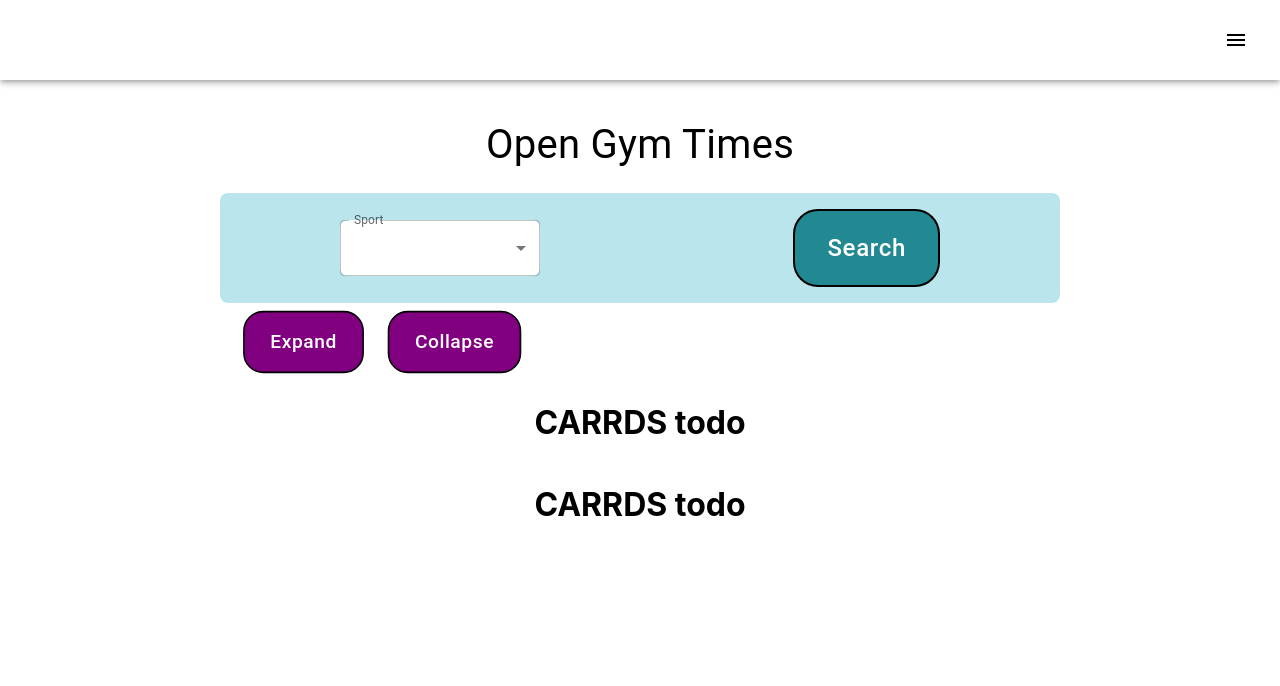
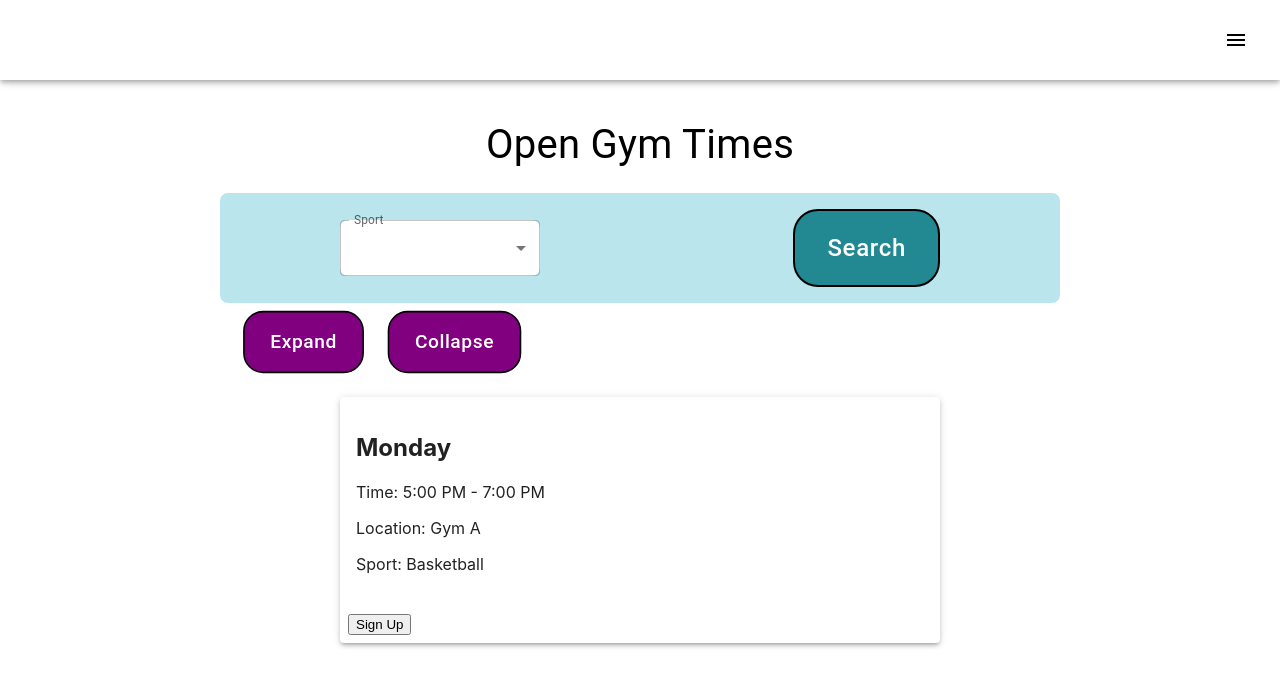
Before and after one commit to camy-code/gymViewerFrontEnd, a React (Create React App) app: page / in a window 1280 px wide. Shown: the top 686 px of the page. Built offline with nearby package versions, Linux system fonts and the light colour scheme.

Commit message:
Card work

```diff
--- a/src/components/GymCard.js
+++ b/src/components/GymCard.js
@@ -1,4 +1,18 @@
+import Card from '@mui/material/Card';
+import CardActions from '@mui/material/CardActions';
+import CardContent from '@mui/material/CardContent';
+
 const GymCard = ()=> {
-return <h1>CARRDS todo</h1>
+return <Card sx={{width:600, boxShadow:3}}>
+    <CardContent>
+      <h2>Monday</h2>
+      <p>Time: 5:00 PM - 7:00 PM</p>
+      <p>Location: Gym A</p>
+      <p>Sport: Basketball</p>
+    </CardContent>
+    <CardActions>
+      <button>Sign Up</button>
+    </CardActions>
+</Card>
 }
 export default GymCard;
--- a/src/pages/Home.js
+++ b/src/pages/Home.js
@@ -11,7 +11,8 @@ const Home = () => {
 
     // TODO: define constants and shit here so you dont fall into same
     // trap of 481
-    const tempArr = [{name:"Monday"},{name:"Tuesday"}] // update later
+    // const tempArr = [{name:"Monday"},{name:"Tuesday"},{name:"Tuesday"}] // update later
+    const tempArr = [{name:"Monday"}] // update later
 
     return <>
     <Box>
@@ -25,9 +26,11 @@ const Home = () => {
             <ButtonGroup/>
 
             {/* step 3 */}
+            <Grid container direction={"column"} spacing={5} sx={{marginTop:2, marginBottom:4}}>
             {tempArr.map((key,index)=>(
                 <GymCard/>
             ))}
+            </Grid>
 
         </Grid>
         </Box>
```
